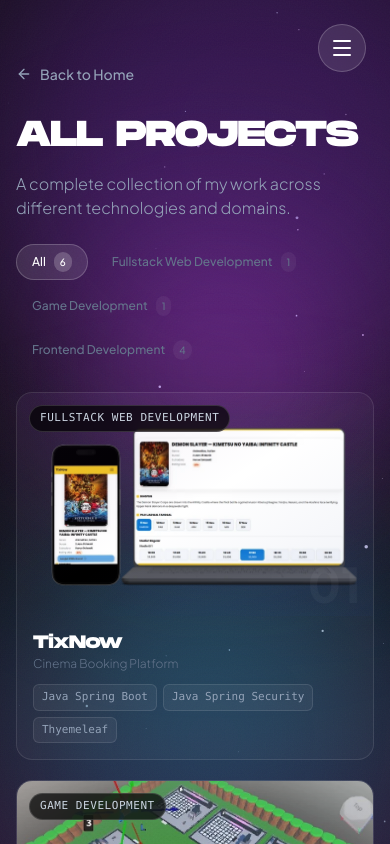
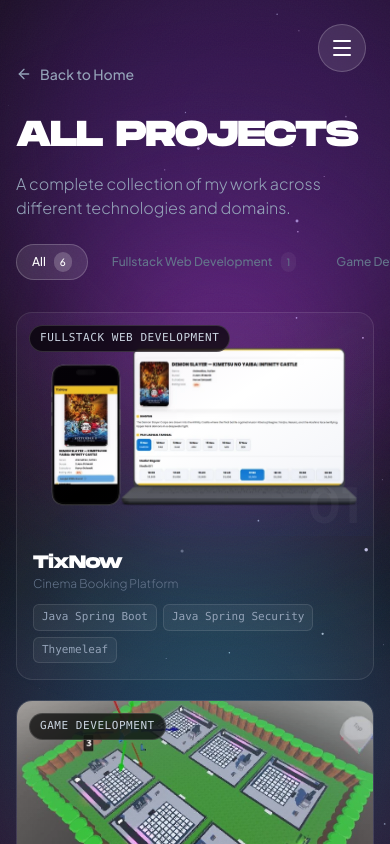
Before and after one commit to haikalmumtaz233/haikalmumtaz-com, a React (Vite) app: page /projects in a window 390 px wide. Shown: the top 844 px of the page. Built offline with nearby package versions, Linux system fonts and the light colour scheme.

Commit message:
refactor: enhance layout and interactivity in Certifications, FeaturedCard, and ProjectsGrid components

```diff
--- a/src/components/home/Certifications.tsx
+++ b/src/components/home/Certifications.tsx
@@ -1,5 +1,6 @@
 import { useRef, useState, useEffect } from 'react';
 import { motion } from 'framer-motion';
+import { ArrowUpRight } from 'lucide-react';
 import { certifications, type Certification } from '../../data/certifications';
 import CertificationModal from './CertificationModal';
 
@@ -136,6 +137,12 @@
 
         <div className="absolute inset-0 bg-white/[0.06] opacity-0 group-hover:opacity-100 transition-opacity duration-300 pointer-events-none" />
 
+        <div className="absolute inset-0 z-20 flex items-center justify-center bg-black/50 opacity-0 group-hover:opacity-100 transition-opacity duration-300">
+          <span className="flex items-center gap-2 text-white text-xs md:text-sm font-semibold tracking-wide backdrop-blur-sm px-3 py-1.5 md:px-4 md:py-2 rounded-full border border-white/20 pointer-events-none">
+            View Certificate <ArrowUpRight size={14} />
+          </span>
+        </div>
+
         <div className="absolute bottom-0 left-0 right-0 p-4 lg:p-5 2xl:p-6 space-y-2">
           <span className="inline-block px-2.5 py-1 bg-cyan-500/10 backdrop-blur-md rounded border border-cyan-400/30 text-[10px] font-mono text-cyan-400 tracking-wide">
             {cert.date}
--- a/src/components/home/FeaturedCard.tsx
+++ b/src/components/home/FeaturedCard.tsx
@@ -43,13 +43,13 @@
             alt={project.name}
             loading="lazy"
             decoding="async"
-            className="w-full h-full object-cover transition-transform duration-400 group-hover:scale-105"
+            className="w-full h-full object-cover"
           />
           <div className="absolute top-2 left-2 md:top-3 md:left-3 z-20 px-2 py-0.5 md:px-2.5 md:py-1 bg-black/70 backdrop-blur-md text-slate-300 text-[9px] md:text-[10px] lg:text-[11px] font-mono rounded-full tracking-wider uppercase border border-white/15">
             {project.category}
           </div>
           <div className="absolute inset-0 z-20 flex items-center justify-center bg-black/50 opacity-0 group-hover:opacity-100 transition-opacity duration-300">
-            <span className="flex items-center gap-2 text-white text-xs md:text-sm font-semibold tracking-wide bg-white/10 backdrop-blur-sm px-3 py-1.5 md:px-4 md:py-2 rounded-full border border-white/20 pointer-events-none">
+            <span className="flex items-center gap-2 text-white text-xs md:text-sm font-semibold tracking-wide backdrop-blur-sm px-3 py-1.5 md:px-4 md:py-2 rounded-full border border-white/20 pointer-events-none">
               View Project <ArrowUpRight size={14} />
             </span>
           </div>
--- a/src/components/projects/ProjectsGrid.tsx
+++ b/src/components/projects/ProjectsGrid.tsx
@@ -30,7 +30,7 @@
           transition={{ delay: 0.2, duration: 0.6 }}
           className="mb-6 sm:mb-8"
         >
-          <div className="flex flex-wrap gap-2 sm:gap-3">
+          <div className="flex gap-2 sm:gap-3 overflow-x-auto pb-2 scrollbar-hide -mx-4 px-4 sm:mx-0 sm:px-0 sm:flex-wrap sm:overflow-visible">
             {categories.map((category) => {
               const isActive = selectedCategory === category;
               const count = category === 'All'
@@ -41,7 +41,7 @@
                 <button
                   key={category}
                   onClick={() => setSelectedCategory(category)}
-                  className={`relative px-4 py-2 text-xs sm:text-sm font-medium rounded-full transition-colors duration-300 ${
+                  className={`relative flex-shrink-0 px-4 py-2 text-xs sm:text-sm font-medium rounded-full transition-colors duration-300 ${
                     isActive
                       ? 'text-white'
                       : 'text-slate-500 hover:text-slate-300'
@@ -58,7 +58,7 @@
                       }}
                     />
                   )}
-                  <span className="relative z-10 flex items-center gap-2">
+                  <span className="relative z-10 flex items-center gap-2 whitespace-nowrap">
                     {category}
                     <span className={`text-[10px] px-1.5 py-0.5 rounded-full ${
                       isActive ? 'bg-white/20' : 'bg-white/5'
```
